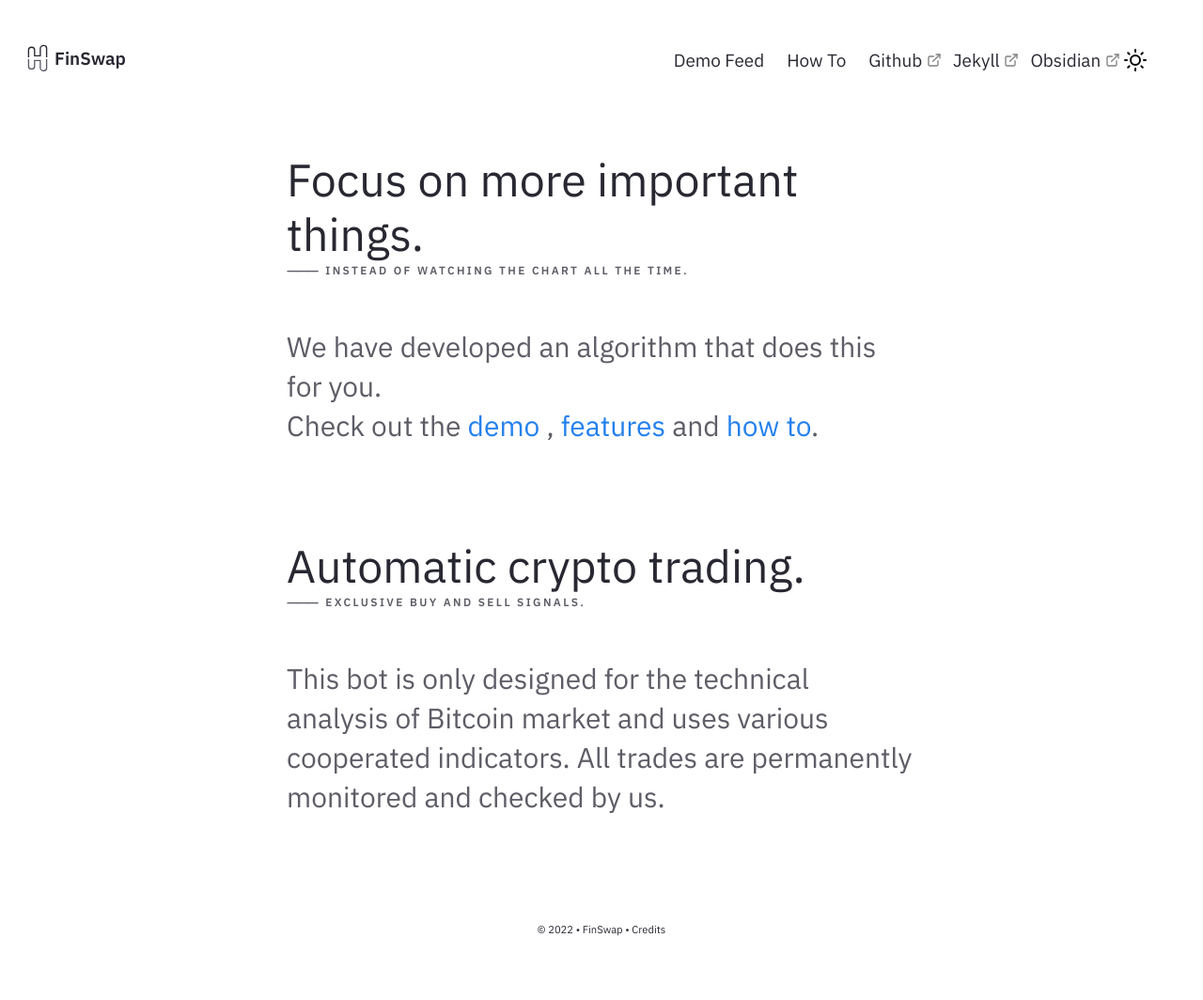
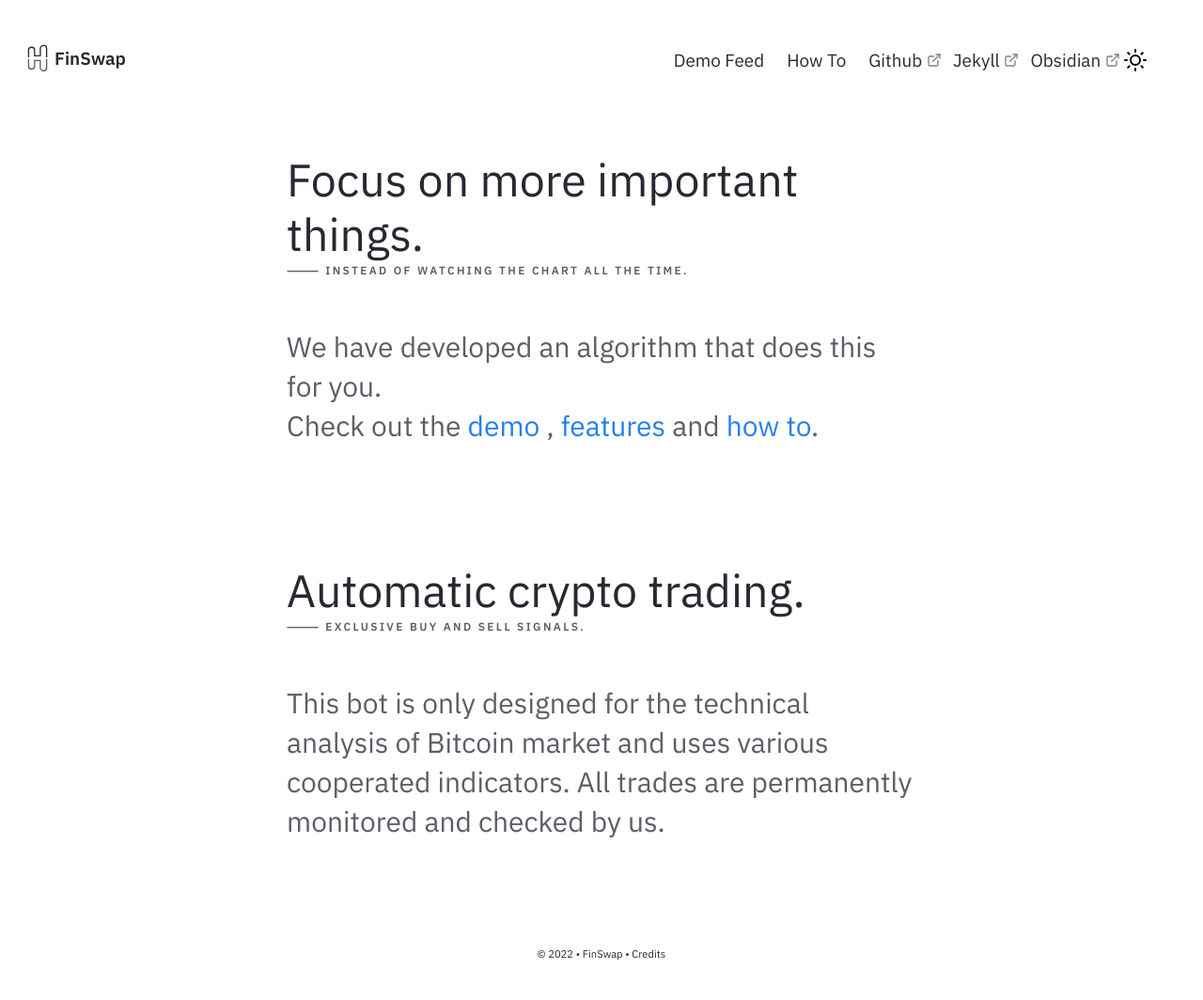
Before and after one commit to kevinroku/nroku.github.io, a Jekyll site: the page built from pages/index.md, in a window 1280 px wide. Shown: the whole page at 94% size. Built offline with Jekyll 4.4.1, drawn with Linux system fonts in a browser that asks for light colours; before the commit the page ends 1037 px from its top, so only the background shows below that.

Commit message:
Update Homepage.html

```diff
--- a/_includes/Homepage.html
+++ b/_includes/Homepage.html
@@ -5,7 +5,7 @@
         We have developed an algorithm that does this for you.<br/>
         Check out the <a href="{{'/notes' | relative_url}}"> demo </a>, <a href="{{'/post/features' | relative_url}}"> features </a> and <a href="{{'/post/how-to' | relative_url}}"> how to</a>.
         </h3>
-    </div> <br/><br/><br/>
+    </div> <br/><br/><br/><br/>
     <div class="jumbo">Automatic crypto trading. </div>
     <h5 class="meta-title">⸻ Exclusive buy and sell signals.</h5>
     <div class="home-sub-text"> <h3>
```
